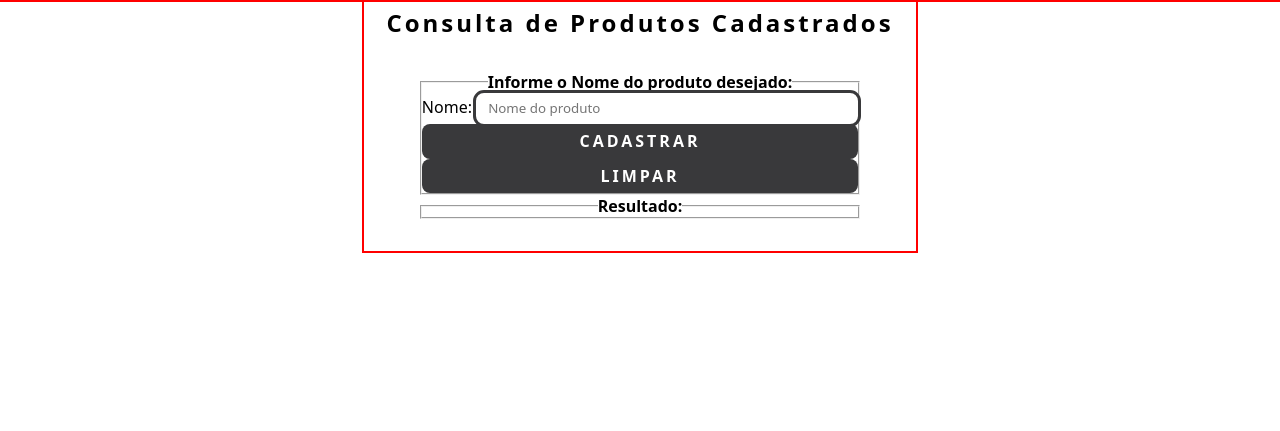
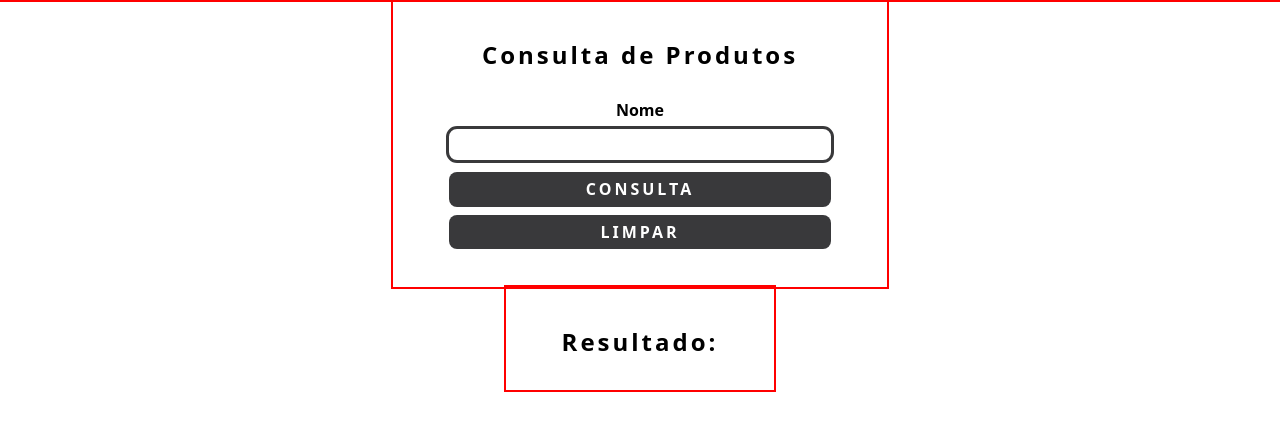
Before and after one commit to Amanda093/Produto-3-bi-pw2-2024, a PHP site: page /consultar.php in a window 1280 px wide. Shown: the part 119-550 px from the top of the page. Run offline with PHP 8.4, Linux system fonts and the light colour scheme.

Commit message:
quase terminado

```diff
--- a/cadastrar.php
+++ b/cadastrar.php
@@ -22,7 +22,7 @@
             </div>
             <div class="row">
                 <label for="">Estoque</label>
-                <input name="txtestoq" type="number" size="10" placeholder="0" required>
+                <input name="txtestoq" type="number" size="40" placeholder="0" required>
             </div>
             <div class="row">
                 <button name="btnEnviar" type="submit">Cadastrar</button>
@@ -30,6 +30,7 @@
             </div>
         </form>
     </section>
+
     <?php
     extract($_POST, EXTR_OVERWRITE);
     if(isset($btnEnviar))
@@ -41,6 +42,7 @@
         echo $pro -> salvar();
     }
     ?>
+
 </body>
 
 </html>
--- a/consultar.php
+++ b/consultar.php
@@ -13,21 +13,23 @@
     <?php include_once 'layouts/navbar.php' ?>
 
     <section>
-        <h2>Consulta de Produtos Cadastrados</h2>
+        <form name="cliente" method="POST" action="">
+            <h2 class="title"> Consulta de Produtos </h2>
+            <br>
+            <div class="row">
+                <label for="">Nome</label>
+                <input name="txtnome" type="text" size="40" maxlength="40" required>
+            </div>
+            <div class="row">
+                <button name="btnEnviar" type="submit">Consulta</button>
+                <button name="btnLimpar" type="reset">Limpar</button>
+            </div>
+        </form>
+    </section>
 
-        <form name="cliente" method="POST" action="">
-            <fieldset id="a">
-                <legend><b>Informe o Nome do produto desejado: </b></legend>
-                <p> Nome: <input name="txtnome" type="text" size="40" maxlenght="40" placeholder="Nome do produto" required></p>
-                <button name="btnEnviar" type="submit">Cadastrar</button>
-                <button name="btnLimpar" type="reset">Limpar</button>
-            </fieldset>
-
-            <fieldset id="b">
-                <legend><b>Resultado: </b></legend>
-            </fieldset>
-        </form>
-
+    <section>
+        <form action="">
+            <h2>Resultado:</h2>
     <?php
     extract ($_POST, EXTR_OVERWRITE);
     if(isset($btnEnviar)) {
@@ -37,12 +39,15 @@
         $pro_bd = $p -> consultar();
         foreach ($pro_bd as $pro_mostrar) {
             ?> <br>
-                <b> <?php echo "ID: " . $pro_mostrar[0]; ?> </b>
-                <b> <?php echo "Nome: " . $pro_mostrar[1]; ?> </b>
-                <b> <?php echo "Estoque: " . $pro_mostrar[2]; ?> </b>
+            <b> <?php echo "ID: " . $pro_mostrar[0]; ?> <br><br> </b>
+            <b> <?php echo "Nome: " . $pro_mostrar[1]; ?> <br><br> </b>
+            <b> <?php echo "Estoque: " . $pro_mostrar[2]; ?> <br><br> </b>
             <?php
         }
-        } ?>
+    }
+    ?>
+
+        </form>
     </section>
 </body>
 
```
Also changed, not shown: excluir.php (+15 -17 lines), produto.php (+28 -9 lines). Lines whose indentation alone changed are shown as unchanged.
